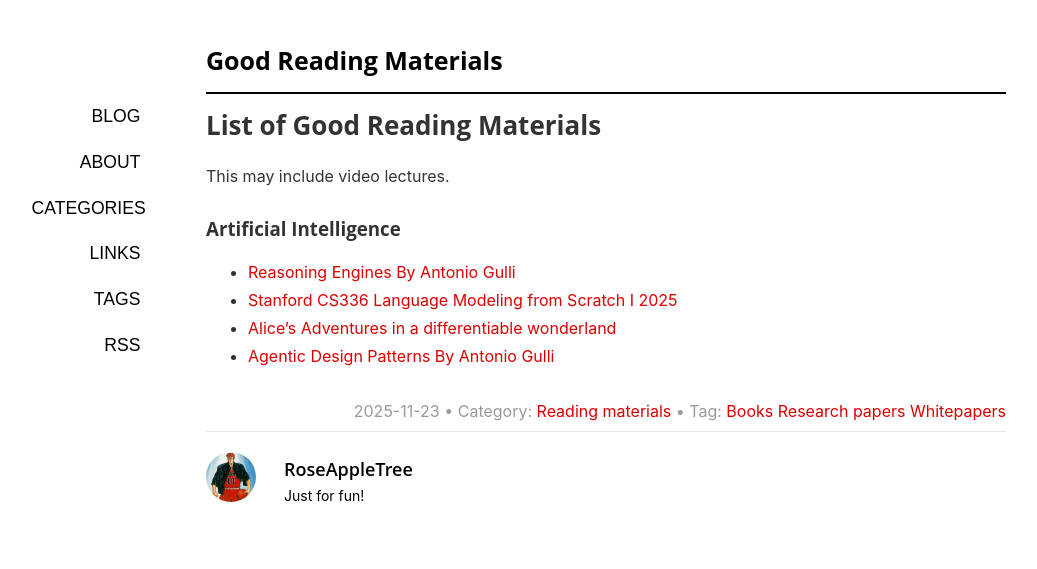
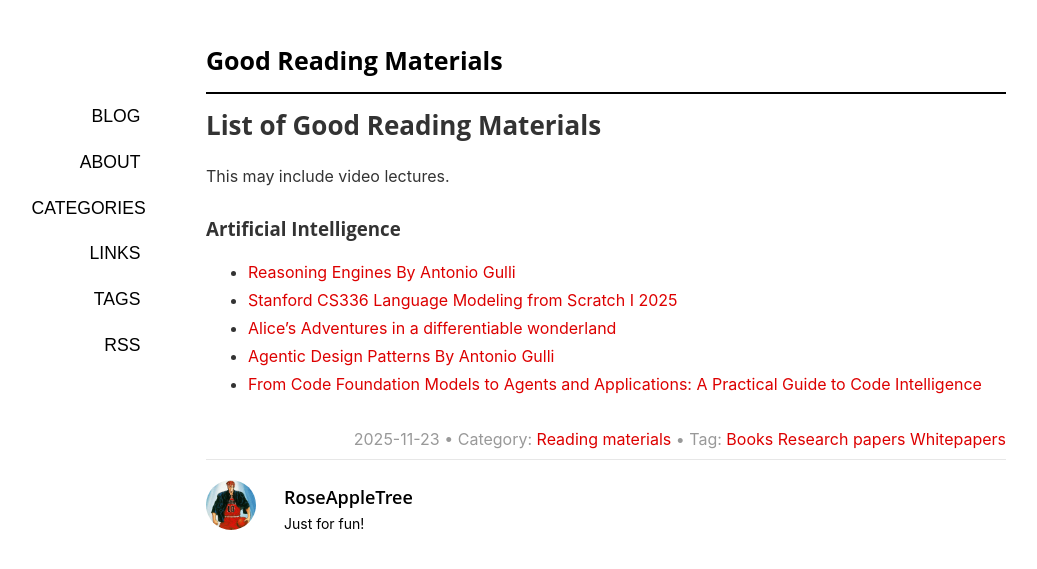
Before and after one commit to rozeappletree/rozeappletree.github.io, a Jekyll site: the page built from _posts/2025-11-25-good-reading-materials.md, in a window 1280 px wide. Shown: the top 569 px of the page, without its empty margins (34-1071 px from the left). Built offline with Jekyll 4.4.1, drawn with Linux system fonts in a browser that asks for light colours; comment, search, counter and statistics services are not loaded.

Commit message:
Update 2025-11-25-good-reading-materials.md

```diff
--- a/_posts/2025-11-25-good-reading-materials.md
+++ b/_posts/2025-11-25-good-reading-materials.md
@@ -18,3 +18,5 @@ This may include video lectures.
 * [Stanford CS336 Language Modeling from Scratch I 2025](https://www.youtube.com/playlist?list=PLoROMvodv4rOY23Y0BoGoBGgQ1zmU_MT_)
 * [Alice’s Adventures in a differentiable wonderland](https://www.sscardapane.it/alice-book/)
 * [Agentic Design Patterns By Antonio Gulli](https://docs.google.com/document/u/0/d/1rsaK53T3Lg5KoGwvf8ukOUvbELRtH-V0LnOIFDxBryE/mobilebasic)
+* [From Code Foundation Models to Agents and Applications: A
+Practical Guide to Code Intelligence](https://arxiv.org/pdf/2511.18538)
```
